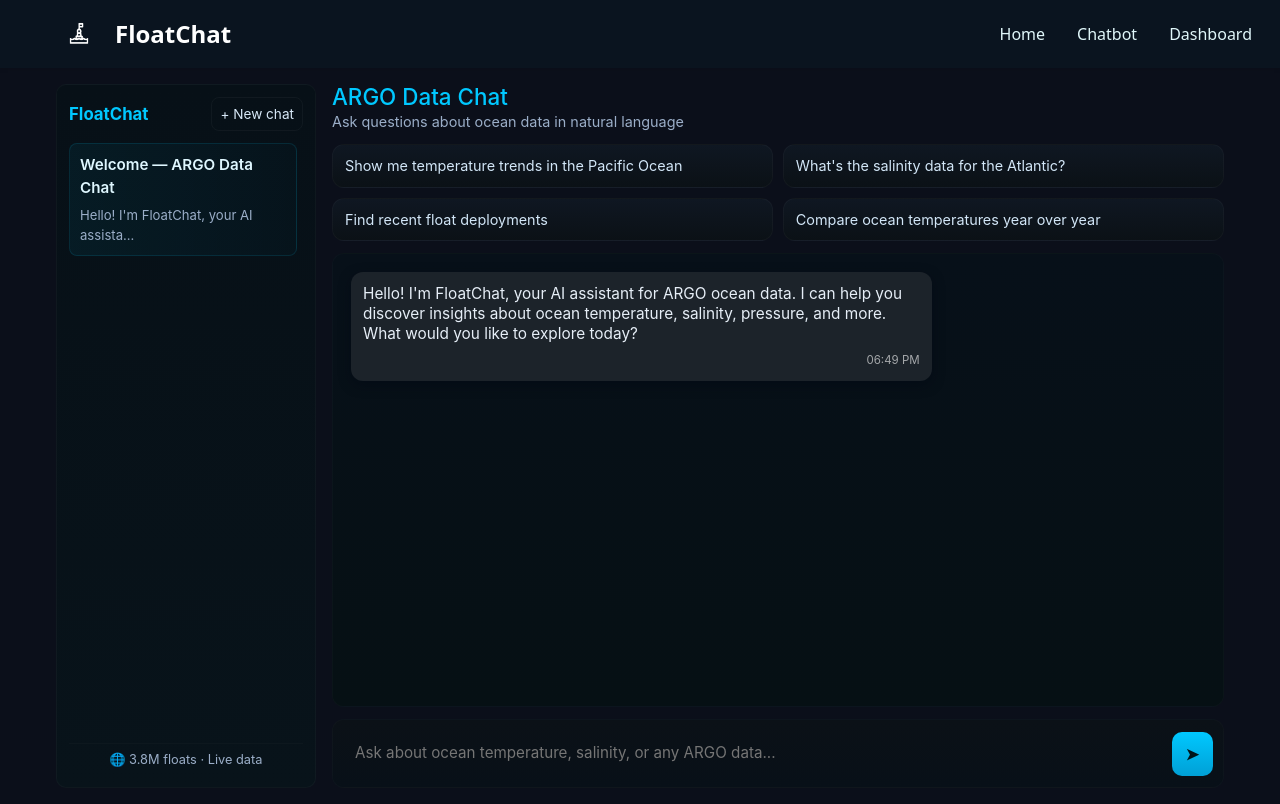
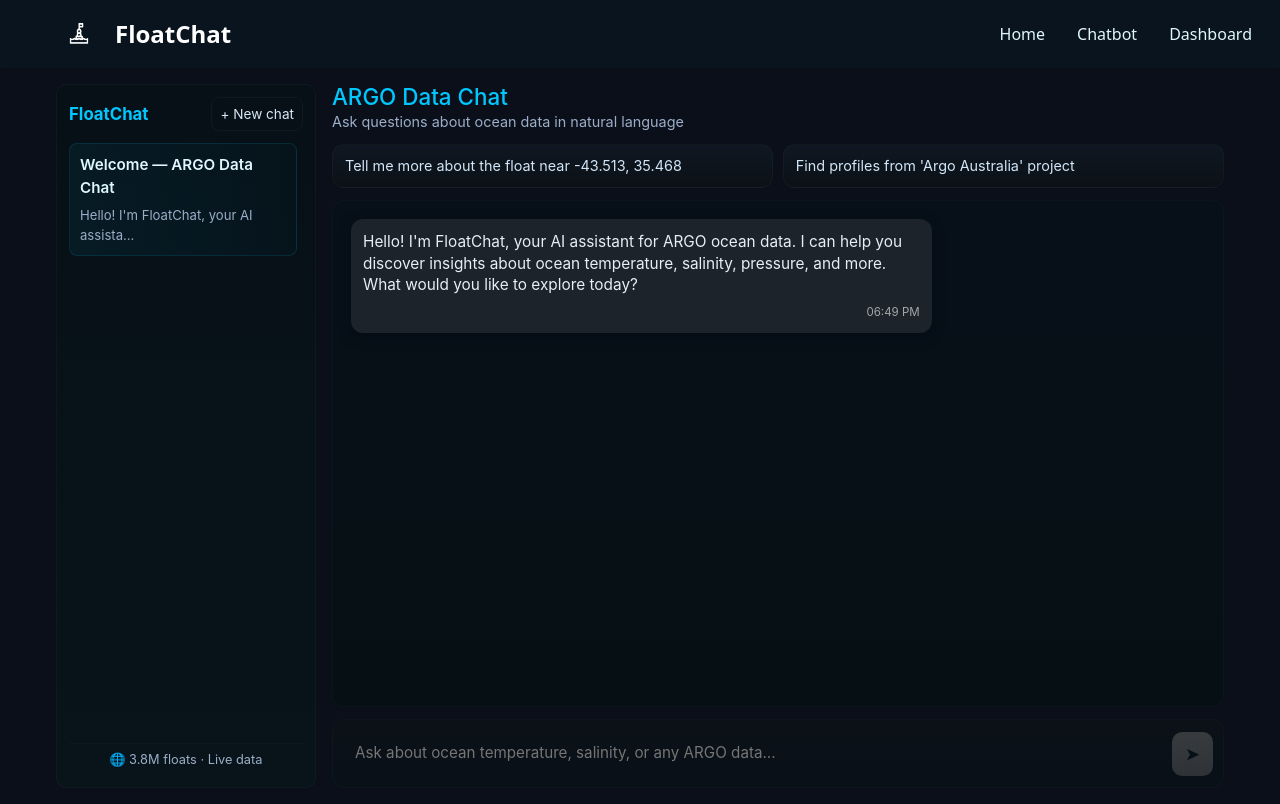
Before and after one commit to Mrinal-Chauhan/floatchat-frontend, a React (Vite) app: page /chatbot in a window 1280 px wide. Built offline with nearby package versions, Linux system fonts and the light colour scheme.

Commit message:
FEATURE: Added API calls to backend for argo chat window

```diff
--- a/src/pages/Chatbot.css
+++ b/src/pages/Chatbot.css
@@ -238,6 +238,147 @@
   text-align: right;
 }
 
+/* React Markdown Formatting Styles */
+.bubble-text h1,
+.bubble-text .message-header-1 {
+  font-size: 1.4em;
+  font-weight: bold;
+  margin: 0.8em 0 0.4em 0;
+  color: #00c8ff;
+  border-bottom: 1px solid rgba(0, 200, 255, 0.3);
+  padding-bottom: 0.2em;
+}
+
+.bubble-text h2,
+.bubble-text .message-header-2 {
+  font-size: 1.2em;
+  font-weight: bold;
+  margin: 0.6em 0 0.3em 0;
+  color: #4dd0ff;
+}
+
+.bubble-text h3,
+.bubble-text .message-header-3 {
+  font-size: 1.05em;
+  font-weight: bold;
+  margin: 0.5em 0 0.2em 0;
+  color: #80dfff;
+}
+
+.bubble-text p,
+.bubble-text .message-paragraph {
+  margin: 0.3em 0;
+  line-height: 1.4;
+}
+
+.bubble-text p:first-child,
+.bubble-text .message-paragraph:first-child {
+  margin-top: 0;
+}
+
+.bubble-text p:last-child,
+.bubble-text .message-paragraph:last-child {
+  margin-bottom: 0;
+}
+
+.bubble-text ul,
+.bubble-text .message-ul {
+  margin: 0.5em 0;
+  padding-left: 1.5em;
+}
+
+.bubble-text ol,
+.bubble-text .message-ol {
+  margin: 0.5em 0;
+  padding-left: 1.5em;
+}
+
+.bubble-text li,
+.bubble-text .message-li {
+  margin: 0.2em 0;
+  line-height: 1.4;
+}
+
+.bubble-text pre,
+.bubble-text .message-code-block {
+  background: rgba(255, 255, 255, 0.05);
+  border: 1px solid rgba(255, 255, 255, 0.1);
+  border-radius: 4px;
+  padding: 0.8em;
+  margin: 0.5em 0;
+  font-family: 'Courier New', monospace;
+  font-size: 0.9em;
+  color: #a8e6cf;
+  overflow-x: auto;
+}
+
+.bubble-text pre code {
+  background: none;
+  border: none;
+  padding: 0;
+  color: inherit;
+  font-size: inherit;
+}
+
+/* Inline formatting */
+.bubble-text strong,
+.bubble-text .message-strong {
+  font-weight: 600;
+  color: #ffffff;
+}
+
+.bubble-text code,
+.bubble-text .message-code {
+  background: rgba(255, 255, 255, 0.08);
+  border: 1px solid rgba(255, 255, 255, 0.1);
+  border-radius: 3px;
+  padding: 0.1em 0.3em;
+  font-family: 'Courier New', monospace;
+  font-size: 0.9em;
+  color: #ffb3d9;
+}
+
+/* Error message styling */
+.message-row.error-message .bubble {
+  background: linear-gradient(180deg, #4a1a1a, #2d1111);
+  border: 1px solid rgba(255, 100, 100, 0.2);
+}
+
+/* Typing indicator */
+.typing-indicator {
+  display: flex;
+  align-items: center;
+  gap: 4px;
+  padding: 4px 0;
+}
+
+.typing-indicator span {
+  height: 8px;
+  width: 8px;
+  background: rgba(255,255,255,0.4);
+  border-radius: 50%;
+  animation: typing 1.4s infinite ease-in-out;
+}
+
+.typing-indicator span:nth-child(2) {
+  animation-delay: 0.2s;
+}
+
+.typing-indicator span:nth-child(3) {
+  animation-delay: 0.4s;
+}
+
+@keyframes typing {
+  0%, 60%, 100% {
+    transform: scale(1);
+    opacity: 0.4;
+  }
+  30% {
+    transform: scale(1.3);
+    opacity: 1;
+  }
+}
+
 /* Input area */
 .chat-input-area {
   display: flex;
@@ -259,6 +400,11 @@
   font-size: 0.95rem;
 }
 
+.chat-input-area input:disabled {
+  opacity: 0.6;
+  cursor: not-allowed;
+}
+
 .send-btn {
   background: linear-gradient(180deg,#00c8ff,#00a0d6);
   color: #001419;
@@ -267,6 +413,13 @@
   border-radius: 10px;
   cursor: pointer;
   font-weight: 700;
+  transition: opacity 0.2s ease;
+}
+
+.send-btn:disabled {
+  opacity: 0.5;
+  cursor: not-allowed;
+  background: linear-gradient(180deg, #666, #555);
 }
 
 /* responsive */
--- a/src/pages/Chatbot.jsx
+++ b/src/pages/Chatbot.jsx
@@ -1,9 +1,42 @@
 import React, { useState, useEffect, useRef } from "react";
+import ReactMarkdown from 'react-markdown';
 import "./Chatbot.css";
+
+// Generate a unique session ID for each chat
+function generateSessionId() {
+  return `user_${Date.now()}_${Math.random().toString(36).substr(2, 9)}`;
+}
+
+// API service function to send messages to backend
+async function sendMessageToAPI(message, sessionId) {
+  try {
+    const response = await fetch('http://localhost:8000/api/v1/chat', {
+      method: 'POST',
+      headers: {
+        'Content-Type': 'application/json',
+      },
+      body: JSON.stringify({
+        message: message,
+        session_id: sessionId
+      })
+    });
+
+    if (!response.ok) {
+      throw new Error(`HTTP error! status: ${response.status}`);
+    }
+
+    const data = await response.json();
+    return data.response;
+  } catch (error) {
+    console.error('API Error:', error);
+    throw error;
+  }
+}
 
 function sampleInitialChat() {
   return {
     id: Date.now().toString(),
+    sessionId: generateSessionId(),
     title: "Welcome — ARGO Data Chat",
     messages: [
       {
@@ -19,6 +52,7 @@ export default function Chatbot() {
   const [chats, setChats] = useState(() => [sampleInitialChat()]);
   const [activeChatId, setActiveChatId] = useState(chats[0].id);
   const [input, setInput] = useState("");
+  const [isLoading, setIsLoading] = useState(false);
   const chatEndRef = useRef(null);
   const inputRef = useRef(null);
 
@@ -41,6 +75,7 @@ export default function Chatbot() {
   const createNewChat = () => {
     const newChat = {
       id: Date.now().toString(),
+      sessionId: generateSessionId(),
       title: "New chat",
       messages: [
         {
@@ -66,26 +101,54 @@ export default function Chatbot() {
     );
   };
 
-  const sendMessage = () => {
-    if (!input.trim()) return;
+  const sendMessage = async () => {
+    if (!input.trim() || isLoading) return;
+
     const userMsg = {
       sender: "user",
       text: input.trim(),
       time: new Date().toISOString(),
     };
+
+    // Add user message immediately
     addMessageToChat(activeChatId, userMsg);
+    const userMessage = input.trim();
     setInput("");
+    setIsLoading(true);
     inputRef.current?.focus();
 
-    // placeholder bot reply (simulate latency)
-    setTimeout(() => {
+    try {
+      // Get the active chat's session ID
+      const currentChat = chats.find((c) => c.id === activeChatId);
+      if (!currentChat) {
+        throw new Error('No active chat found');
+      }
+
+      // Call the API
+      const botResponse = await sendMessageToAPI(userMessage, currentChat.sessionId);
+
+      // Add bot response
       const botMsg = {
         sender: "bot",
-        text: "This is a sample ARGO dataset reply.",
+        text: botResponse,
         time: new Date().toISOString(),
       };
       addMessageToChat(activeChatId, botMsg);
-    }, 600);
+
+    } catch (error) {
+      console.error('Failed to send message:', error);
+
+      // Add error message
+      const errorMsg = {
+        sender: "bot",
+        text: "Sorry, I'm having trouble connecting to the server. Please check if the backend is running and try again.",
+        time: new Date().toISOString(),
+        isError: true,
+      };
+      addMessageToChat(activeChatId, errorMsg);
+    } finally {
+      setIsLoading(false);
+    }
   };
 
   const handleSuggestionClick = (text) => {
@@ -137,17 +200,11 @@ export default function Chatbot() {
 
         {/* Suggested prompts */}
         <div className="suggestions-row">
-          <button onClick={() => handleSuggestionClick("Show me temperature trends in the Pacific Ocean")}>
-            Show me temperature trends in the Pacific Ocean
+          <button onClick={() => handleSuggestionClick("Tell me more about the float near -43.513, 35.468")}>
+            Tell me more about the float near -43.513, 35.468
           </button>
-          <button onClick={() => handleSuggestionClick("What's the salinity data for the Atlantic?")}>
-            What's the salinity data for the Atlantic?
-          </button>
-          <button onClick={() => handleSuggestionClick("Find recent float deployments")}>
-            Find recent float deployments
-          </button>
-          <button onClick={() => handleSuggestionClick("Compare ocean temperatures year over year")}>
-            Compare ocean temperatures year over year
+          <button onClick={() => handleSuggestionClick("Find profiles from 'Argo Australia' project")}>
+            Find profiles from 'Argo Australia' project
           </button>
         </div>
 
@@ -156,20 +213,50 @@ export default function Chatbot() {
           {activeChat?.messages?.map((msg, idx) => (
             <div
               key={idx}
-              className={`message-row ${msg.sender === "user" ? "from-user" : "from-bot"}`}
+              className={`message-row ${msg.sender === "user" ? "from-user" : "from-bot"} ${msg.isError ? "error-message" : ""}`}
             >
-
-
               <div className="bubble">
-                <div className="bubble-text">{msg.text}</div>
+                <div className="bubble-text">
+                  {msg.sender === "bot" ? (
+                    <ReactMarkdown
+                      components={{
+                        h1: ({children}) => <h1 className="message-header-1">{children}</h1>,
+                        h2: ({children}) => <h2 className="message-header-2">{children}</h2>,
+                        h3: ({children}) => <h3 className="message-header-3">{children}</h3>,
+                        strong: ({children}) => <strong className="message-strong">{children}</strong>,
+                        code: ({children}) => <code className="message-code">{children}</code>,
+                        pre: ({children}) => <pre className="message-code-block">{children}</pre>,
+                        ul: ({children}) => <ul className="message-ul">{children}</ul>,
+                        ol: ({children}) => <ol className="message-ol">{children}</ol>,
+                        li: ({children}) => <li className="message-li">{children}</li>,
+                        p: ({children}) => <p className="message-paragraph">{children}</p>
+                      }}
+                    >
+                      {msg.text}
+                    </ReactMarkdown>
+                  ) : (
+                    msg.text
+                  )}
+                </div>
                 <div className="bubble-time">
                   {new Date(msg.time).toLocaleTimeString([], { hour: "2-digit", minute: "2-digit" })}
                 </div>
               </div>
-
-
             </div>
           ))}
+
+          {/* Loading indicator */}
+          {isLoading && (
+            <div className="message-row from-bot">
+              <div className="bubble">
+                <div className="bubble-text typing-indicator">
+                  <span></span>
+                  <span></span>
+                  <span></span>
+                </div>
+              </div>
+            </div>
+          )}
 
           <div ref={chatEndRef} />
         </section>
@@ -179,13 +266,19 @@ export default function Chatbot() {
           <input
             ref={inputRef}
             type="text"
-            placeholder="Ask about ocean temperature, salinity, or any ARGO data..."
+            placeholder={isLoading ? "Sending..." : "Ask about ocean temperature, salinity, or any ARGO data..."}
             value={input}
             onChange={(e) => setInput(e.target.value)}
-            onKeyDown={(e) => e.key === "Enter" && sendMessage()}
+            onKeyDown={(e) => e.key === "Enter" && !isLoading && sendMessage()}
+            disabled={isLoading}
           />
-          <button className="send-btn" onClick={sendMessage} aria-label="Send">
-            ➤
+          <button
+            className="send-btn"
+            onClick={sendMessage}
+            disabled={isLoading || !input.trim()}
+            aria-label="Send"
+          >
+            {isLoading ? "..." : "➤"}
           </button>
         </div>
       </main>
```
